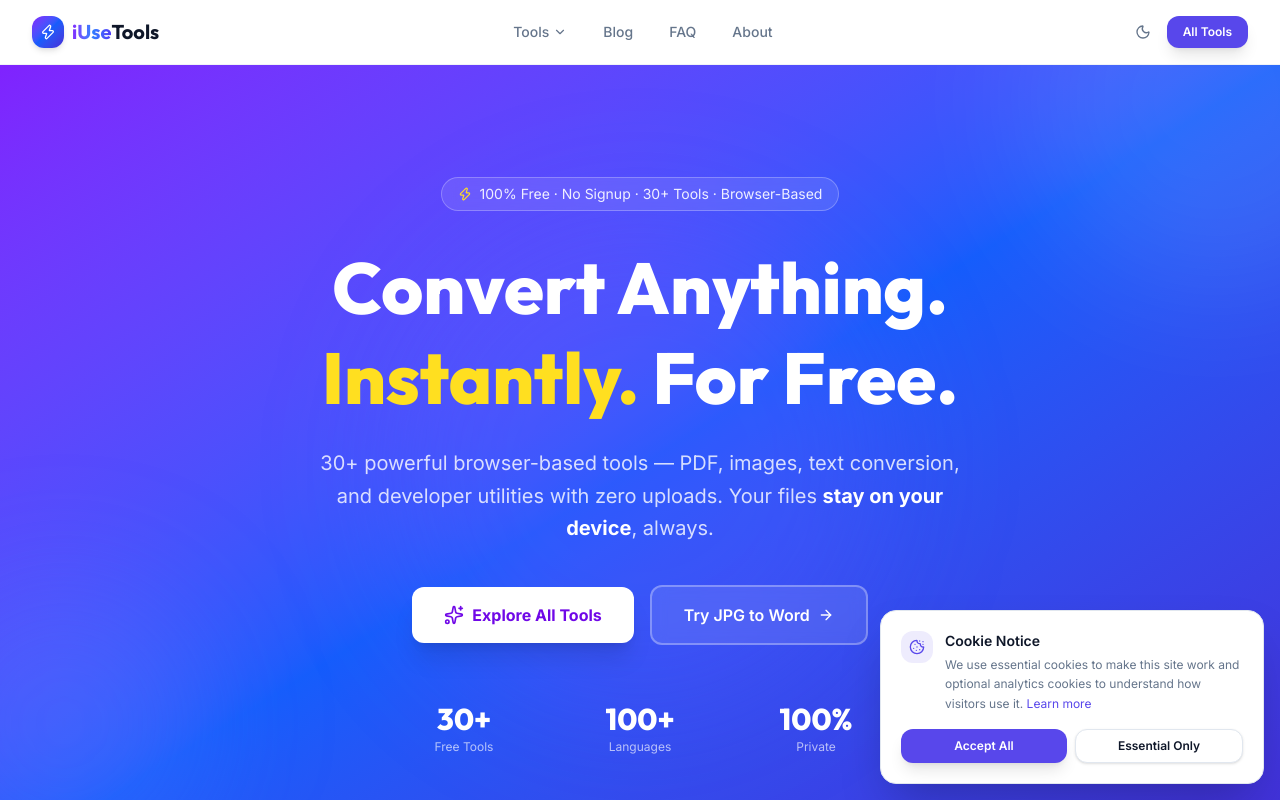
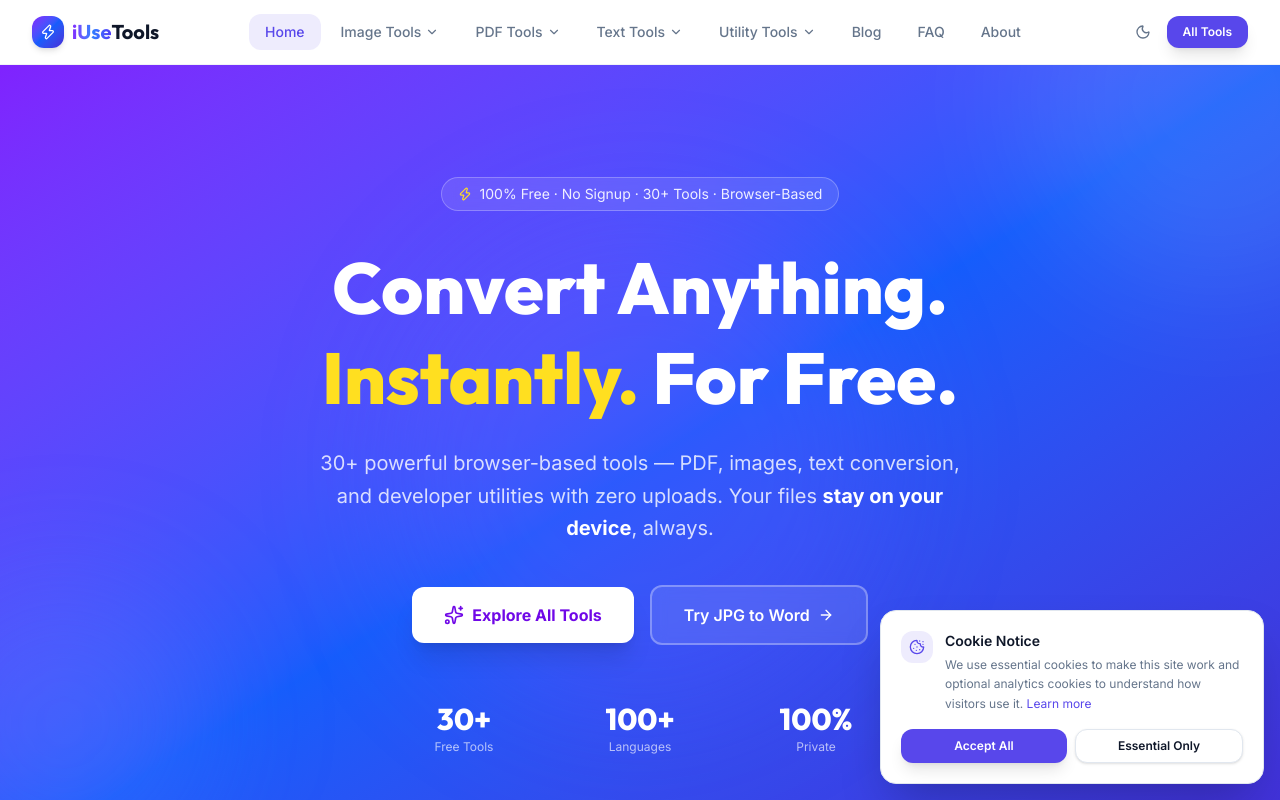
Before and after one commit to maoengineer/testreposs, a Next.js app: page / in a window 1280 px wide. Shown: the top 800 px of the page. Built offline with nearby package versions, Linux system fonts and the light colour scheme.

Commit message:
Update Header.tsx

```diff
--- a/src/components/layout/Header.tsx
+++ b/src/components/layout/Header.tsx
@@ -7,11 +7,11 @@ import { Zap, Menu, X, ChevronDown, Moon, Sun } from "lucide-react";
 import { useTheme } from "next-themes";
 
 const navLinks = [
+  { label: "Home", href: "/" },
   {
-    label: "Tools",
-    href: "/tools",
+    label: "Image Tools",
+    href: "/#image-tools",
     children: [
-      // Image Tools
       { label: "JPG to Word", href: "/jpg-to-word" },
       { label: "Image to Text (OCR)", href: "/image-to-text" },
       { label: "Image to PDF", href: "/image-to-pdf" },
@@ -19,17 +19,32 @@ const navLinks = [
       { label: "Image Compressor", href: "/image-compressor" },
       { label: "Image Converter", href: "/image-converter" },
       { label: "Image Watermark", href: "/image-watermark" },
-      // PDF Tools
+    ],
+  },
+  {
+    label: "PDF Tools",
+    href: "/#pdf-tools",
+    children: [
       { label: "PDF to Text", href: "/pdf-to-text" },
       { label: "PDF to Word", href: "/pdf-to-word" },
       { label: "PDF to Images", href: "/pdf-to-images" },
       { label: "PDF Merger", href: "/pdf-merge" },
       { label: "PDF Splitter", href: "/pdf-split" },
-      // Text Tools
+    ],
+  },
+  {
+    label: "Text Tools",
+    href: "/#text-tools",
+    children: [
       { label: "Text to PDF", href: "/text-to-pdf" },
       { label: "Text to Word", href: "/text-to-word" },
       { label: "Text to Image", href: "/text-to-image" },
-      // Utility Tools
+    ],
+  },
+  {
+    label: "Utility Tools",
+    href: "/#utility-tools",
+    children: [
       { label: "Word Counter", href: "/word-counter" },
       { label: "Case Converter", href: "/case-converter" },
       { label: "QR Code Generator", href: "/qr-generator" },
@@ -54,7 +69,7 @@ const navLinks = [
 
 export default function Header() {
   const [mobileOpen, setMobileOpen] = useState(false);
-  const [toolsOpen, setToolsOpen] = useState(false);
+  const [openDropdown, setOpenDropdown] = useState<string | null>(null);
   const [scrolled, setScrolled] = useState(false);
   const { theme, setTheme } = useTheme();
   const [mounted, setMounted] = useState(false);
@@ -69,7 +84,7 @@ export default function Header() {
 
   useEffect(() => {
     setMobileOpen(false);
-    setToolsOpen(false);
+    setOpenDropdown(null);
   }, [pathname]);
 
   return (
@@ -100,18 +115,18 @@ export default function Header() {
                 <div key={link.label} className="relative group">
                   <button
                     className="flex items-center gap-1 px-4 py-2 rounded-lg text-sm font-medium text-muted-foreground hover:text-foreground hover:bg-muted transition-colors"
-                    onMouseEnter={() => setToolsOpen(true)}
-                    onMouseLeave={() => setToolsOpen(false)}
+                    onMouseEnter={() => setOpenDropdown(link.label)}
+                    onMouseLeave={() => setOpenDropdown(null)}
                     aria-haspopup="true"
-                    aria-expanded={toolsOpen}
+                    aria-expanded={openDropdown === link.label}
                   >
                     {link.label}
                     <ChevronDown className="h-3.5 w-3.5 transition-transform group-hover:rotate-180" />
                   </button>
                   <div
                     className="absolute left-0 top-full pt-2 opacity-0 invisible group-hover:opacity-100 group-hover:visible transition-all duration-200"
-                    onMouseEnter={() => setToolsOpen(true)}
-                    onMouseLeave={() => setToolsOpen(false)}
+                    onMouseEnter={() => setOpenDropdown(link.label)}
+                    onMouseLeave={() => setOpenDropdown(null)}
                   >
                     <div className="w-64 rounded-xl border border-border bg-card shadow-xl p-2 max-h-[80vh] overflow-y-auto">
                       {link.children.map((child) => (
```
